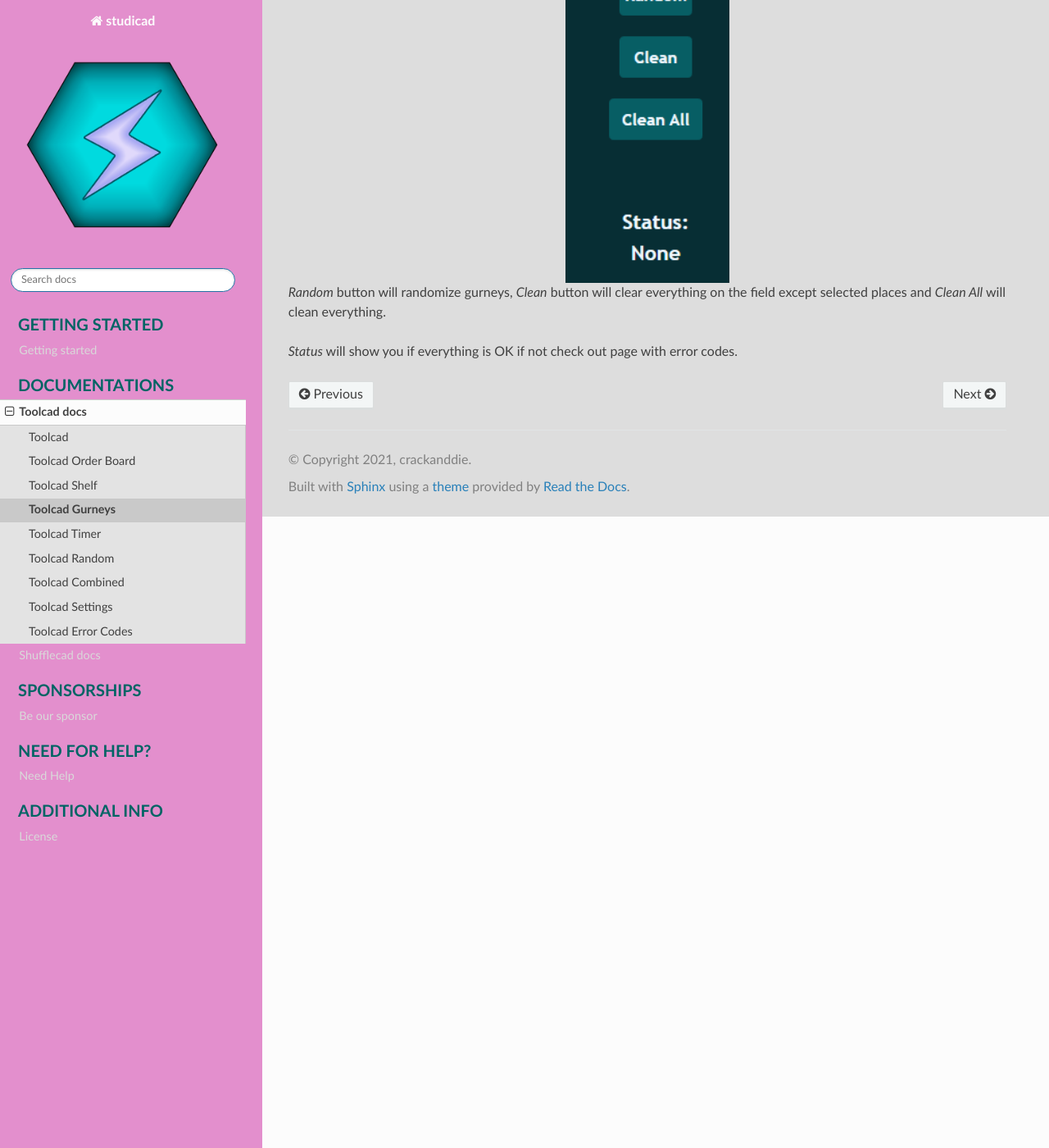
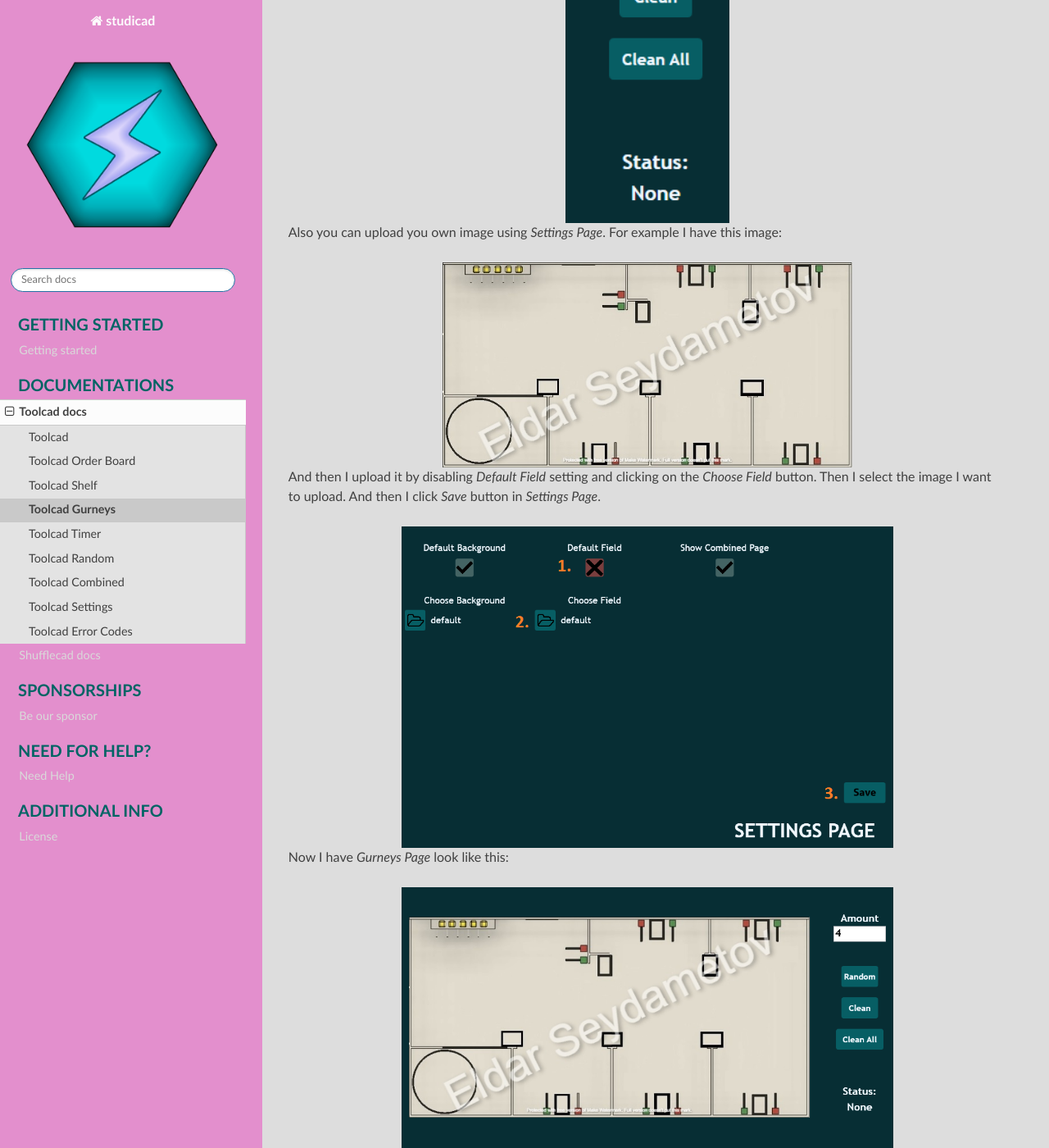
Before and after one commit to CADindustries/studicad-docs, a Sphinx documentation site: the page built from docs/source/docs/all_docs/Toolcad_docs/Toolcad_gurneys/index.rst, in a window 1280 px wide and 1400 px high, scrolled down 1727 px. Shown: the whole window at 82% size. Built offline with Sphinx 7.4.7 and the Read the Docs theme 2.0.0, drawn with Linux system fonts in a browser that asks for light colours; some of the changed text lies outside the part shown.

Commit message:
22 0 0 7 all changes

```diff
--- a/docs/source/docs/all_docs/Toolcad_docs/Toolcad_gurneys/index.rst
+++ b/docs/source/docs/all_docs/Toolcad_docs/Toolcad_gurneys/index.rst
@@ -25,6 +25,30 @@ On the right side you can manage how many of gurneys you want to be spawned:
    :align: center
    :width: 200
 
+Also you can upload you own image using *Settings Page*. For example I have this image:
+
+.. image:: imgs/field_wm.jpg
+   :align: center
+   :width: 500
+
+And then I upload it by disabling *Default Field* setting and clicking on the *Choose Field* button. Then I select the image I want to upload. And then I click *Save* button in *Settings Page*.
+
+.. image:: imgs/gurney_6.PNG
+   :align: center
+   :width: 600
+
+Now I have *Gurneys Page* look like this:
+
+.. image:: imgs/gurney_7.PNG
+   :align: center
+   :width: 600
+
+Then I place squares approximately near the places where they can be and press *Random* button:
+
+.. image:: imgs/gurney_8.PNG
+   :align: center
+   :width: 500
+
 *Random* button will randomize gurneys, *Clean* button will clear everything on the field except selected places and *Clean All* will clean everything.
 
 *Status* will show you if everything is OK if not check out page with error codes.
--- a/docs/source/docs/all_docs/Toolcad_docs/Toolcad_settings/index.rst
+++ b/docs/source/docs/all_docs/Toolcad_docs/Toolcad_settings/index.rst
@@ -13,6 +13,8 @@ Here you can change apps background by setting *Default Background* to False sta
    :align: center
    :width: 600
 
+By disabling *Default Field* toggler and selecting your image in *Choose Field*, you can change image in *Gurneys Page*.
+
 Also you can enable and disable *Combined Page* button.
 
 After every change you should click *Save* button!
```
Also changed, not shown: docs/source/docs/all_docs/Toolcad_docs/Toolcad_combined/imgs/comb_1.PNG, docs/source/docs/all_docs/Toolcad_docs/Toolcad_combined/imgs/comb_2.PNG, docs/source/docs/all_docs/Toolcad_docs/Toolcad_gurneys/imgs/field_wm.jpg (added), docs/source/docs/all_docs/Toolcad_docs/Toolcad_gurneys/imgs/gurney_1.PNG, docs/source/docs/all_docs/Toolcad_docs/Toolcad_gurneys/imgs/gurney_4.PNG, docs/source/docs/all_docs/Toolcad_docs/Toolcad_gurneys/imgs/gurney_6.PNG (added), docs/source/docs/all_docs/Toolcad_docs/Toolcad_gurneys/imgs/gurney_7.PNG (added), docs/source/docs/all_docs/Toolcad_docs/Toolcad_gurneys/imgs/gurney_8.PNG (added), docs/source/docs/all_docs/Toolcad_docs/Toolcad_order_board/imgs/order_1.PNG, docs/source/docs/all_docs/Toolcad_docs/Toolcad_order_board/imgs/order_2.PNG, docs/source/docs/all_docs/Toolcad_docs/Toolcad_random/imgs/random_1.PNG, docs/source/docs/all_docs/Toolcad_docs/Toolcad_random/imgs/random_2.PNG, docs/source/docs/all_docs/Toolcad_docs/Toolcad_settings/imgs/sett_1.PNG, docs/source/docs/all_docs/Toolcad_docs/Toolcad_settings/imgs/sett_2.PNG, 4 more files.
